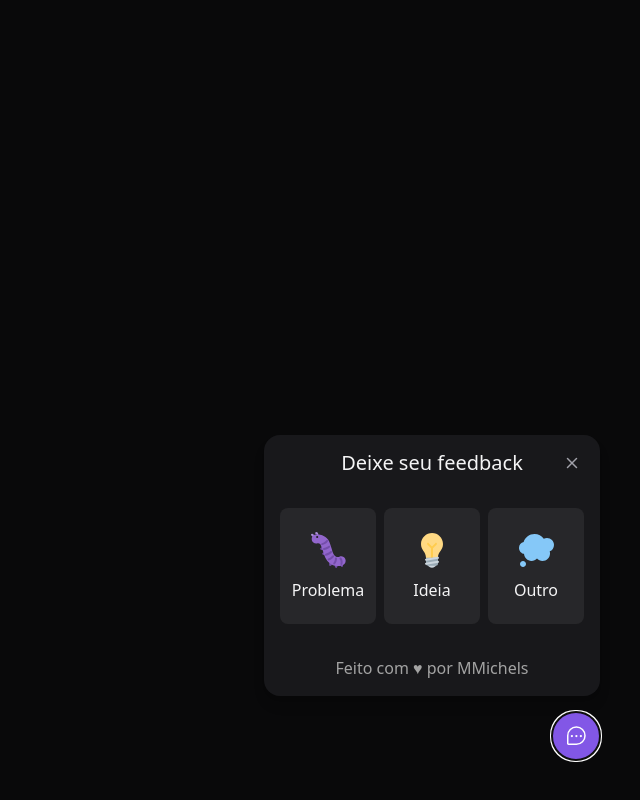
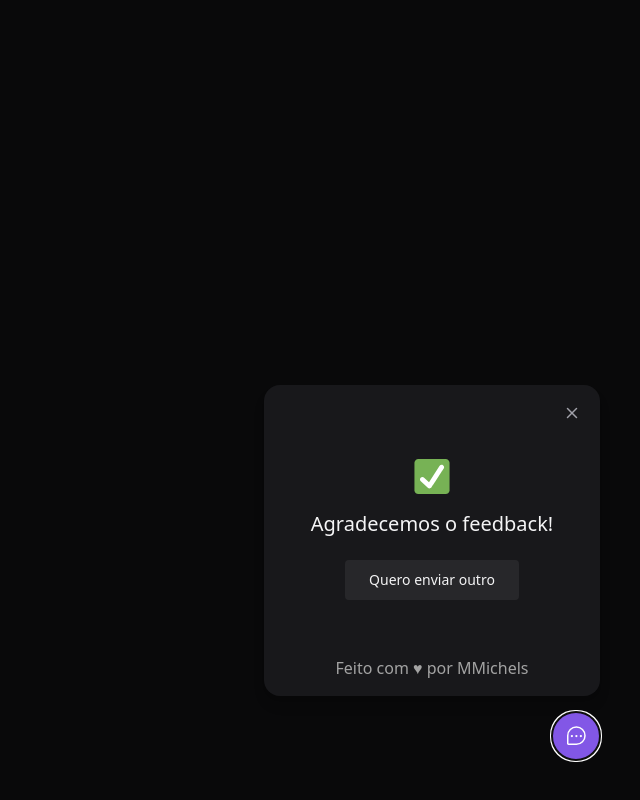
Before and after one commit to MMichels/nlw-feedget, a React (Vite) app: page / in a window 1280 px wide. Both pictures are taken after a click on the button "FeedBack". Shown: the whole page, without its empty margins (640-1280 px from the left). Built offline with nearby package versions, Linux system fonts and the light colour scheme.

Commit message:
feat(FeedbackSteps): Todos os widgets e passos para enviar os feedbacks

```diff
--- a/src/components/FeedbackForm/ScreenShotButton.tsx
+++ b/src/components/FeedbackForm/ScreenShotButton.tsx
@@ -4,11 +4,12 @@ import { useState } from "react";
 import { Loading } from "../Loading";
 
 interface ScreenShotButtonProps {
-    onScreenshot: (screenshot?: string) => void;
-    screenshot?: string;
+    onScreenshot: (screenshot: string|null) => void;
+    screenshot: string | null;
+    disabled: boolean;
 }
 
-export function ScreenShotButton({onScreenshot, screenshot}: ScreenShotButtonProps){
+export function ScreenShotButton({onScreenshot, screenshot, disabled}: ScreenShotButtonProps){
     const [isTakingScreenshot, setIsTakingScreenshot] = useState(false);
 
 
@@ -37,6 +38,7 @@ export function ScreenShotButton({onScreenshot, screenshot}: ScreenShotButtonPro
                     backgroundImage: `url(${screenshot})`
                 }}
                 onClick={() => onScreenshot(null)}
+                disabled={disabled}
             >
                 <Trash weight="fill"></Trash>
             </button>
@@ -47,13 +49,15 @@ export function ScreenShotButton({onScreenshot, screenshot}: ScreenShotButtonPro
 
         <button
             type="button"
-            className="
+            className={`
                 p-2 bg-zinc-800
                 rounded-md border-transparent
                 hover:bg-zinc-700 transition-colors
                 focus:outline-none focus:ring-2 focus:ring-offset-2 focus:ring-offset-zinc-900 focus:ring-brand-500
-                "
+                ` + (disabled ? " opacity-50" : "")
+            }
             onClick={() => handleTakeScreenshot()}
+            disabled={disabled}
         >
             {
                 isTakingScreenshot ?
--- a/src/components/FeedbackForm/Steps/FeedbackContentStep.tsx
+++ b/src/components/FeedbackForm/Steps/FeedbackContentStep.tsx
@@ -1,5 +1,5 @@
 import { ArrowLeft, Camera } from "phosphor-react";
-import { useState } from "react";
+import { FormEvent, useState } from "react";
 import { FeedbackType, feedbackTypes } from "..";
 import { CloseButton } from "../../CloseButton";
 import { ScreenShotButton } from "../ScreenShotButton";
@@ -7,14 +7,26 @@ import { ScreenShotButton } from "../ScreenShotButton";
 interface FeedbackContentStepProps {
     feedbackType: FeedbackType;
     onBack: () => void;
+    onFeedbackSent: () => void
 }
 
 
-export function FeedbackContentStep ({feedbackType, onBack} : FeedbackContentStepProps) {
+export function FeedbackContentStep (props : FeedbackContentStepProps) {
     const [screenshot, setScreenshot] = useState<string | null>(null);
+    const [comment, setComment] = useState<string | null>(null);
 
-    const feedbackTypeInfo = feedbackTypes[feedbackType];
+    const feedbackTypeInfo = feedbackTypes[props.feedbackType];
 
+    function handleSubmit(event: FormEvent){
+        event.preventDefault();
+
+        console.log({
+            screenshot,
+            comment
+        });
+
+        props.onFeedbackSent();
+    }
 
     return (
         <>
@@ -22,7 +34,7 @@ export function FeedbackContentStep ({feedbackType, onBack} : FeedbackContentSte
                 <button
                     type="button"
                     className="absolute top-5 left-5 text-zinc-400 hover:text-zinc-100"
-                    onClick={() => onBack()}
+                    onClick={() => props.onBack()}
                 >
                     <ArrowLeft weight="bold" className="w-4 h-4" />
                 </button>
@@ -33,7 +45,7 @@ export function FeedbackContentStep ({feedbackType, onBack} : FeedbackContentSte
                 </span>
                 <CloseButton />
             </header>
-            <form className="my-4 w-full">
+            <form className="my-4 w-full" onSubmit={handleSubmit}>
                 <textarea
                     className="
                         min-w-[304px] w-full min-h-[112px]
@@ -44,21 +56,24 @@ export function FeedbackContentStep ({feedbackType, onBack} : FeedbackContentSte
                         scrollbar scrollbar-thumb-zinc-700 scrollbar-track-transparent scrollbar-thin
                         "
                     placeholder={feedbackTypeInfo.placeholder}
+                    onChange={(ev) => setComment(ev.target.value)}
                 />
-                <footer className="flex gap-2 mt-2">
+                <footer className="flex gap-2 mt-2" onSubmit={handleSubmit}>
                     <ScreenShotButton
                         onScreenshot={setScreenshot}
                         screenshot={screenshot}
+                        disabled={comment == null}
                     />
                     <button type='submit'
-                        className="
+                        className={`
                             flex-1 flex justify-center items-center text-sm
                             p-2 bg-brand-500
                             rounded-md border-transparent
                             hover:bg-brand-300 focus:outline-none
                             focus:ring-2 focus:ring-offset-2 focus:ring-offset-zinc-900 focus:ring-brand-500
-                            transition-colors
-                            "
+                            transition-colors` + (comment == null ? " opacity-50" : "")
+                            }
+                        disabled={comment == null}
                     >
                         Enviar Feedback
                     </button>
--- a/src/components/FeedbackForm/Steps/FeedbackSuccessStep.tsx
+++ b/src/components/FeedbackForm/Steps/FeedbackSuccessStep.tsx
@@ -1,5 +1,43 @@
-export function FeedbackSuccessStep () {
+import { CloseButton } from "../../CloseButton";
+
+import successImageUrl from "../../../assets/success.svg";
+
+interface FeedbackSuccessProps {
+    onFeedbackReset: () => void;
+}
+
+
+export function FeedbackSuccessStep ({onFeedbackReset} : FeedbackSuccessProps) {
     return (
+        <>
+            <header>
+                <CloseButton />
+            </header>
+            <div className="
+                w-[304px]
+                flex flex-col gap-2 justify-center items-center
+                py-14
+                "
+            >
+                <img src={successImageUrl} alt="Icone de concluido"
+                    width={40} height="40"
+                />
+                <p className="text-center text-xl mt-2 leading-6">
+                    Agradecemos o feedback!
+                </p>
 
+                <button className="
+                    bg-zinc-800 py-2 px-6 mt-4 rounded-md border-transparent text-sm leading-6
+                    hover:bg-zinc-700 transition-colors
+                    focus:outline-none
+                    focus:ring-2 focus:ring-offset-2 focus:ring-offset-zinc-900 focus:ring-brand-500
+                    "
+                    onClick={() => onFeedbackReset()}
+                >
+                    Quero enviar outro
+                </button>
+
+            </div>
+        </>
     );
 }
--- a/src/components/FeedbackForm/index.tsx
+++ b/src/components/FeedbackForm/index.tsx
@@ -5,6 +5,7 @@ import ideaImageUrl from "../../assets/idea.svg";
 import otherImageUrl from "../../assets/other.svg";
 import { FeedbackTypeStep } from './Steps/FeedbackTypeStep';
 import { FeedbackContentStep } from './Steps/FeedbackContentStep';
+import { FeedbackSuccessStep } from './Steps/FeedbackSuccessStep';
 
 export const feedbackTypes = {
     BUG: {
@@ -36,10 +37,21 @@ export const feedbackTypes = {
 export type FeedbackType = keyof typeof feedbackTypes;
 
 export function FeedbackForm() {
-    const [feedbackType, setFeedbackType] = useState<FeedbackType | null>(null);
+    const [feedbackType, setFeedbackType] = useState<FeedbackType | null>("BUG");
+    const [feedbackComplete, setFeedbackComplete] = useState(true);
 
     function handleRestartFeedback() {
         setFeedbackType(null);
+    }
+
+    function handleFeedbackSent(){
+
+        setFeedbackComplete(true);
+    }
+
+    function handleResetFeedback(){
+        setFeedbackType(null);
+        setFeedbackComplete(false);
     }
 
     return (
@@ -50,7 +62,9 @@ export function FeedbackForm() {
                 !feedbackType ? (
                     <FeedbackTypeStep onFeedbackTypeChanged={setFeedbackType}/>
                 ) : (
-                    <FeedbackContentStep feedbackType={feedbackType} onBack={handleRestartFeedback}/>
+                    !feedbackComplete ?
+                        <FeedbackContentStep feedbackType={feedbackType} onBack={handleRestartFeedback} onFeedbackSent={handleFeedbackSent}/> :
+                        <FeedbackSuccessStep onFeedbackReset={handleResetFeedback}/>
                 )
             }
 
```
Also changed, not shown: src/assets/success.svg (added).
